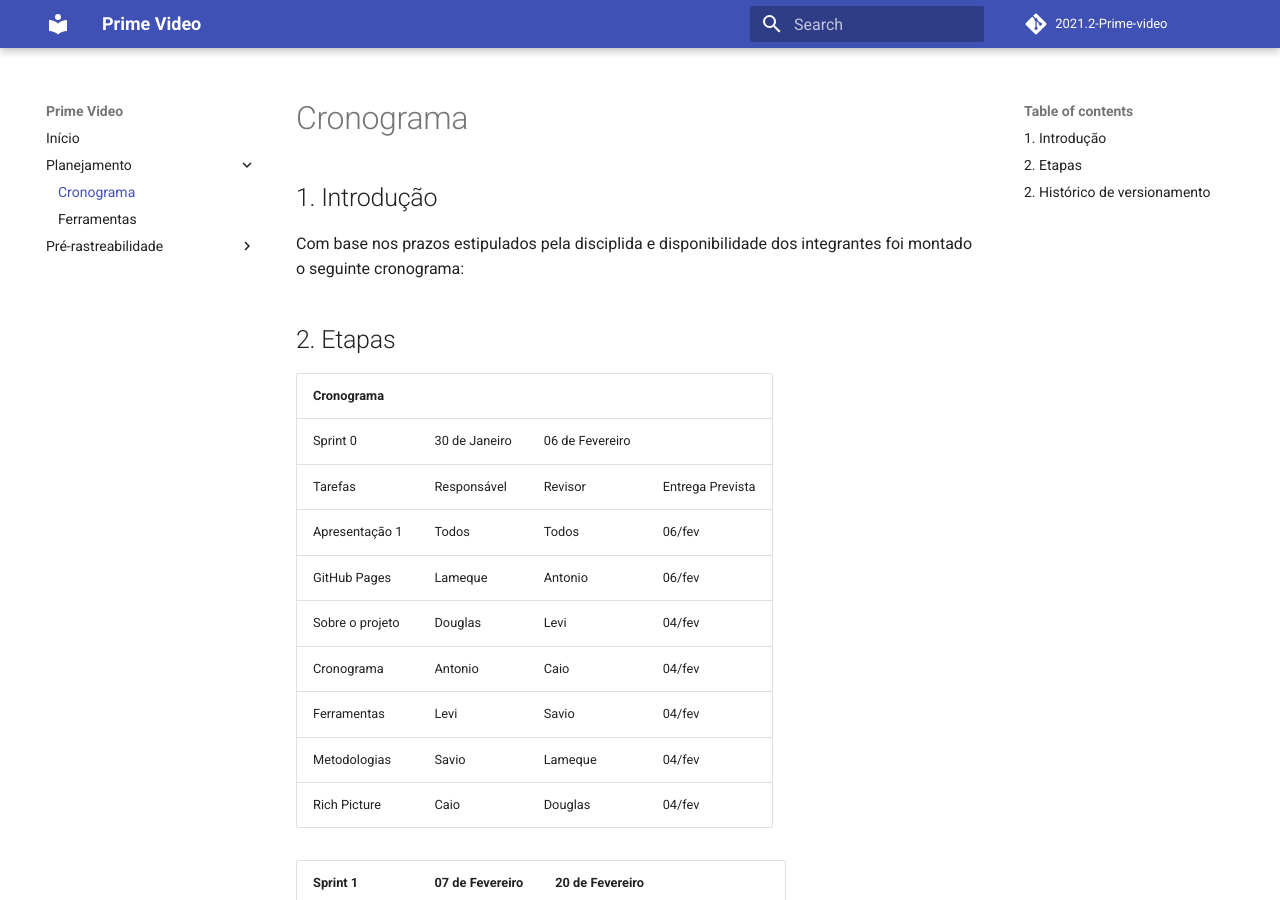
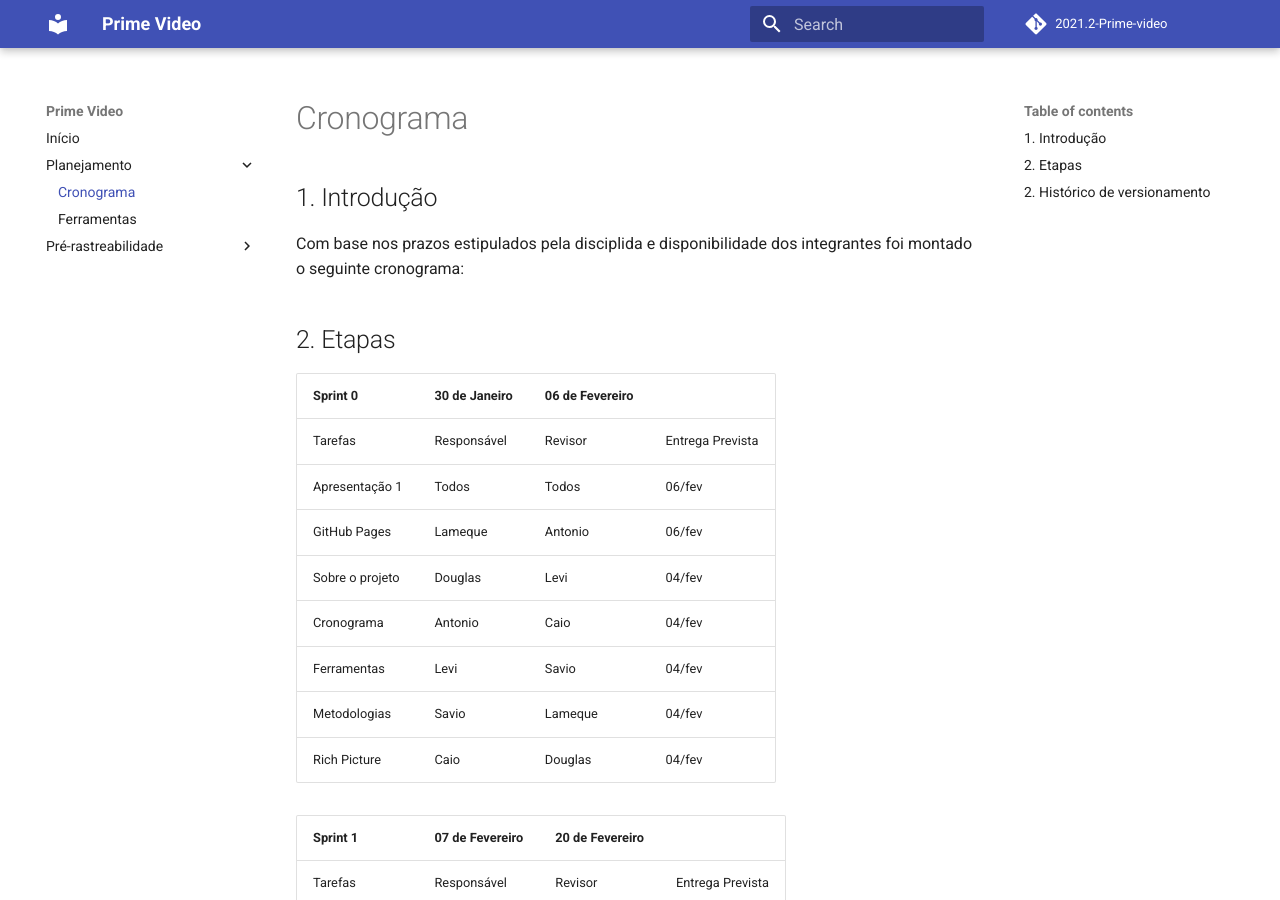
Before and after one commit to Requisitos-de-Software/2021.2-Prime-video, an MkDocs documentation site: the page built from docs/planejamento/cronograma.md, in a window 1280 px wide and 900 px high. Built offline with MkDocs 1.6.1 and Material for MkDocs 9.7.7, drawn with Linux system fonts in a browser that asks for light colours; comment, search, counter and statistics services are not loaded.

Commit message:
Update cronograma.md

```diff
--- a/docs/planejamento/cronograma.md
+++ b/docs/planejamento/cronograma.md
@@ -6,9 +6,8 @@
 
 ## 2. Etapas
 
-| Cronograma      |               |                 |                  |
+| Sprint 0        | 30 de Janeiro | 06 de Fevereiro |                  |
 | --------------- | ------------- | --------------- | ---------------- |
-| Sprint 0        | 30 de Janeiro | 06 de Fevereiro |                  |
 | Tarefas         | Responsável   | Revisor         | Entrega Prevista |
 | Apresentação 1  | Todos         | Todos           | 06/fev           |
 | GitHub Pages    | Lameque       | Antonio         | 06/fev           |
```
